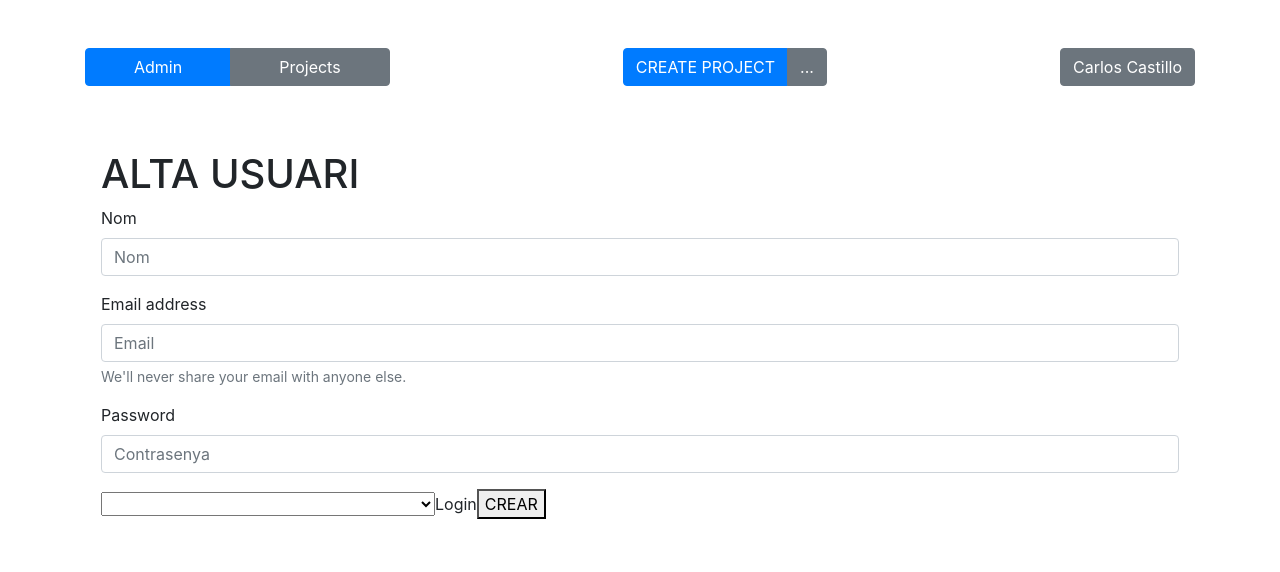
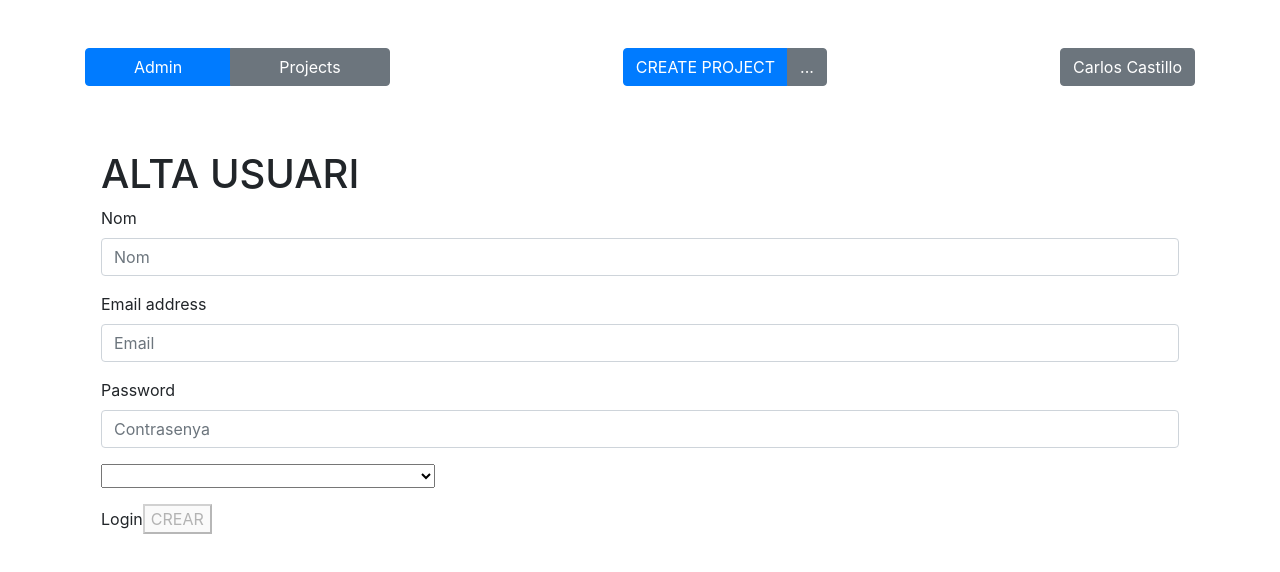
Before and after one commit to pedronieto84/ItProjects-Marketplace-Angular, an Angular app: page /registre in a window 1280 px wide. Shown: the top 572 px of the page. Built offline with nearby package versions, Linux system fonts and the light colour scheme.

Commit message:
Registre fa validacions, falta disseny, routings i post al backend.

```diff
--- a/src/app/pages/register/register.component.html
+++ b/src/app/pages/register/register.component.html
@@ -11,11 +11,7 @@
       aria-describedby="emailHelp"
       placeholder="Nom"
     />
-    <p
-      *ngIf="showName"
-      id="emailHelp"
-      class="text-danger"
-    >
+    <p *ngIf="showName" id="nameHelp" class="text-danger">
       El nom ha de tenir entre 2 i 70 caracters
     </p>
   </div>
@@ -30,9 +26,9 @@
       aria-describedby="emailHelp"
       placeholder="Email"
     />
-    <small id="emailHelp" class="form-text text-muted"
-      >We'll never share your email with anyone else.</small
-    >
+    <p *ngIf="showEmail" id="emailHelp" class="text-danger">
+      Ha de ser un email correcte
+    </p>
   </div>
   <div class="form-group">
     <label for="exampleInputPassword1">Password</label>
@@ -43,7 +39,11 @@
       id="password"
       placeholder="Contrasenya"
     />
+    <p *ngIf="showPassword" id="passwordHelp" class="text-danger">
+      La contrasenya ha de tenir entre 5 y 10 caràcters i al menys un símbol
+    </p>
   </div>
+  <div class="form-group">
     <select
       class="form-select"
       aria-label="Tipus d'organització"
@@ -55,6 +55,11 @@
       <option value="2">3 er sector</option>
       <option value="4">Altres</option>
     </select>
+    <p *ngIf="showTypeOfInstitution" id="typeOfInstHelp" class="text-danger">
+      Ha de seleccionar un tipus d'organització
+    </p>
+  </div>
+
   <a>Login</a>
-  <button (click)="register()">CREAR</button>
+  <button [disabled]="!isAllOk" (click)="register()">CREAR</button>
 </div>
--- a/src/app/pages/register/register.component.ts
+++ b/src/app/pages/register/register.component.ts
@@ -12,6 +12,10 @@ export class RegisterComponent implements OnInit {
   password:string;
   name:string;
   typeOfInstitution:string;
+  hasEmail: boolean = false;
+  hasName: boolean = false;
+  hasPassword: boolean = false;
+  hasTypeOfInst: boolean = false;
 
   constructor() { }
 
@@ -33,13 +37,78 @@ export class RegisterComponent implements OnInit {
   get showName(){
     if(this.name !== undefined){
       if(this.name.length >= 2 && this.name.length <= 70){
+        this.hasName = true;
         return false
       }else{
+        this.hasName = false;
         return true
       }
     }else{
+      this.hasName = false;
       return false
     }
   }
 
+  get showEmail(){
+       const patternEmail =
+        /^[a-z0-9!#$%&'*+/=?^_`{|}~-]+(?:\.[a-z0-9!#$%&'*+/=?^_`{|}~-]+)*@(?:[a-z0-9](?:[a-z0-9-]*[a-z0-9])?\.)+[a-z0-9](?:[a-z0-9-]*[a-z0-9])?$/;
+
+     if(this.email !== undefined){
+      if(this.email.match(patternEmail)){
+        this.hasEmail = true;
+        return false
+      }else{
+        this.hasEmail = false;
+        return true
+      }
+    }else{
+      this.hasEmail = false;
+      return false
+    }
+  }
+
+    get showPassword(){
+
+       const patternPassword =
+         /^(?=.*[@$!%*?&])[A-Za-z\d@$!%*?&]{5,10}$/
+
+     if(this.password !== undefined){
+      if(this.password.match(patternPassword)){
+        this.hasPassword = true;
+        return false
+      }else{
+        this.hasPassword = false;
+        return true
+      }
+    }else{
+      this.hasPassword = false;
+      return false
+    }
+  }
+
+  get showTypeOfInstitution(){
+      if(this.typeOfInstitution !== undefined){
+      if(
+        this.typeOfInstitution === ('1') ||
+        this.typeOfInstitution === ('2') ||
+        this.typeOfInstitution === ('3') ||
+        this.typeOfInstitution === ('4')
+
+    ){
+        this.hasTypeOfInst = true;
+        return false
+      }else{
+        this.hasTypeOfInst = false;
+        return true
+      }
+    }else{
+      this.hasTypeOfInst = false;
+      return false
+    }
+  }
+
+  get isAllOk(){
+    return this.hasEmail && this.hasName && this.hasPassword && this.hasTypeOfInst
+  }
+
 }
```
Lines whose indentation alone changed are shown as unchanged.
